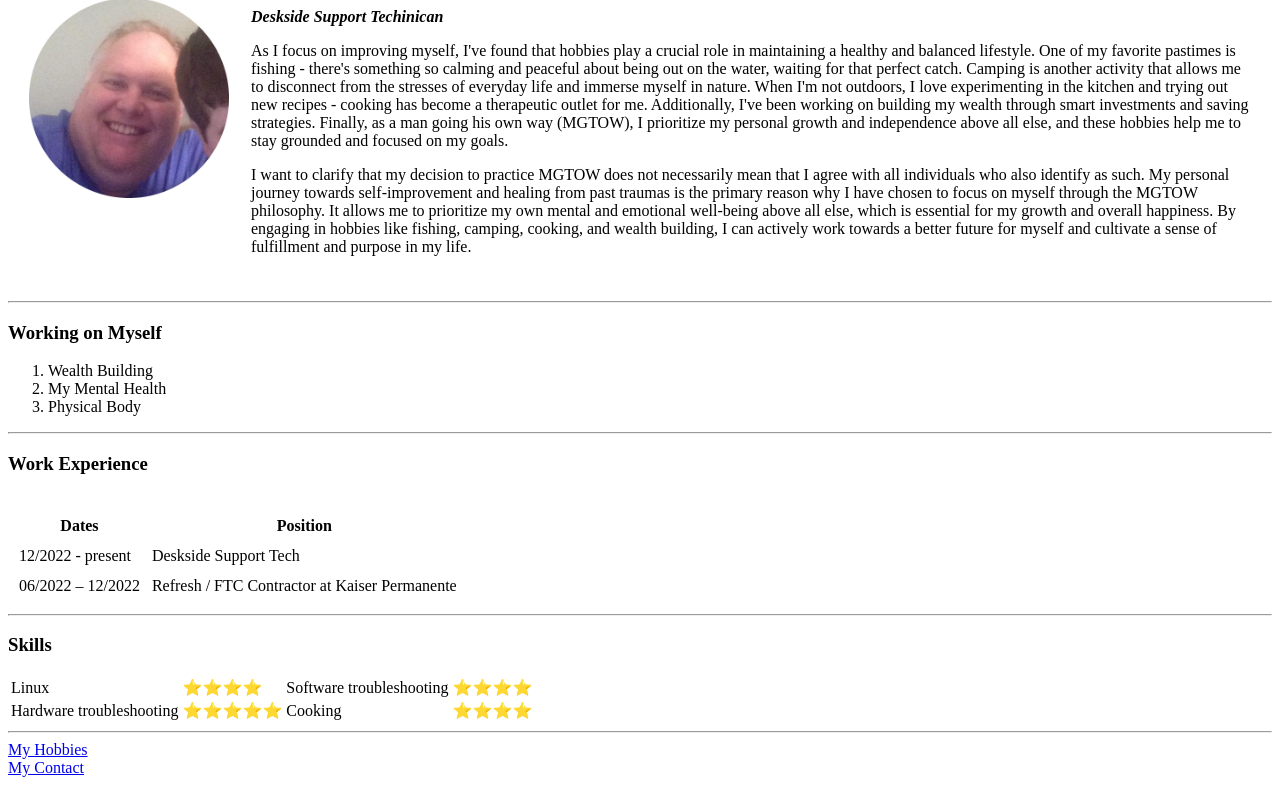
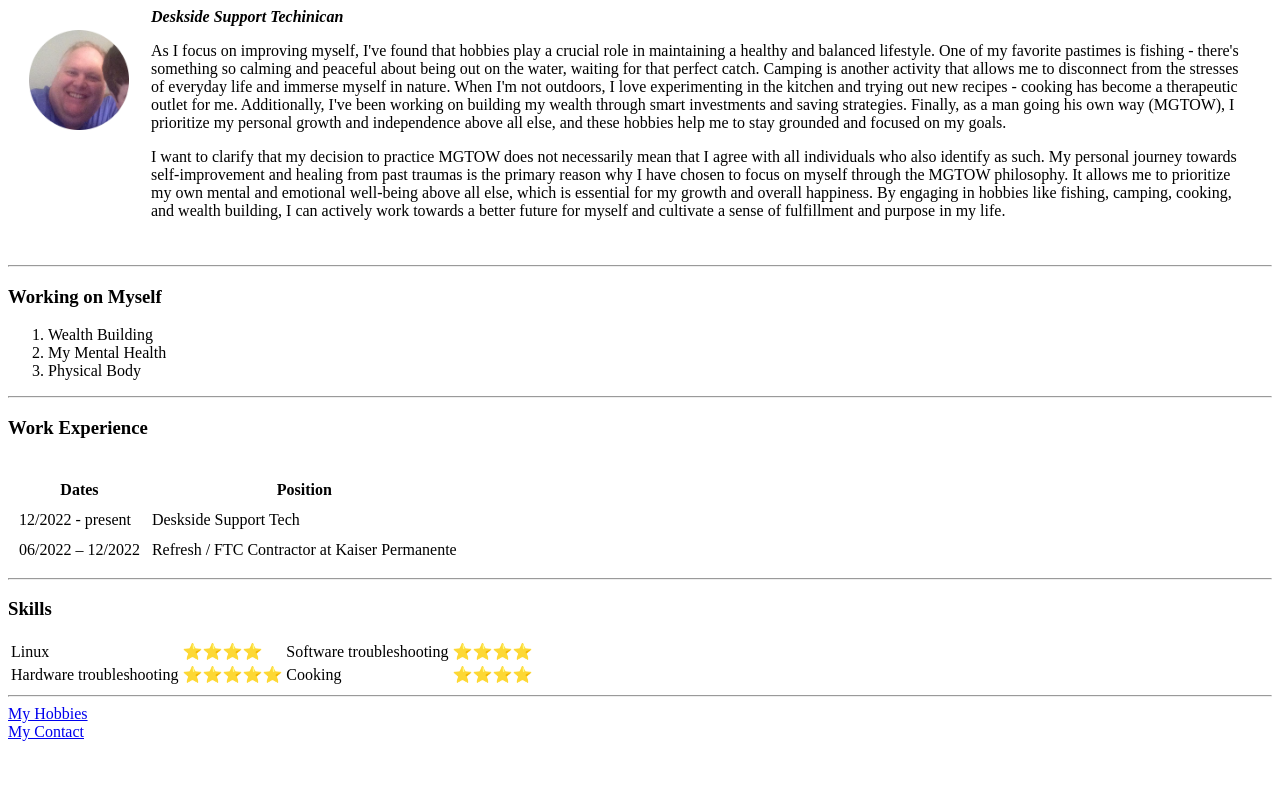
Before and after one commit to jmstorey1972/projects, a plain HTML site: page index.html in a window 1280 px wide. Shown: the part 101-886 px from the top of the page. After the commit the page ends 850 px from the top, so only its background shows below. Drawn offline with Linux system fonts and the light colour scheme.

Commit message:
Update index.html

```diff
--- a/index.html
+++ b/index.html
@@ -6,7 +6,7 @@
 <body>
     <table cellspacing="20" >
         <tr>
-            <td><img src="jim-modified.png" alt="Jim's picture" style="width:200px;height:200px;"></td>
+            <td><img src="jim-modified.png" alt="Jim's picture" style="width:100px;height:100px;"></td>
             <td><h1> James Storey </h1>
                 <p><em><strong>Deskside Support Techinican</strong></em></p>
                 <p>As I focus on improving myself, I've found that hobbies play a crucial role in maintaining a healthy and balanced lifestyle. One of my favorite pastimes is fishing - there's something so calming and peaceful about being out on the water, waiting for that perfect catch. Camping is another activity that allows me to disconnect from the stresses of everyday life and immerse myself in nature. When I'm not outdoors, I love experimenting in the kitchen and trying out new recipes - cooking has become a therapeutic outlet for me. Additionally, I've been working on building my wealth through smart investments and saving strategies. Finally, as a man going his own way (MGTOW), I prioritize my personal growth and independence above all else, and these hobbies help me to stay grounded and focused on my goals.</p>
```
